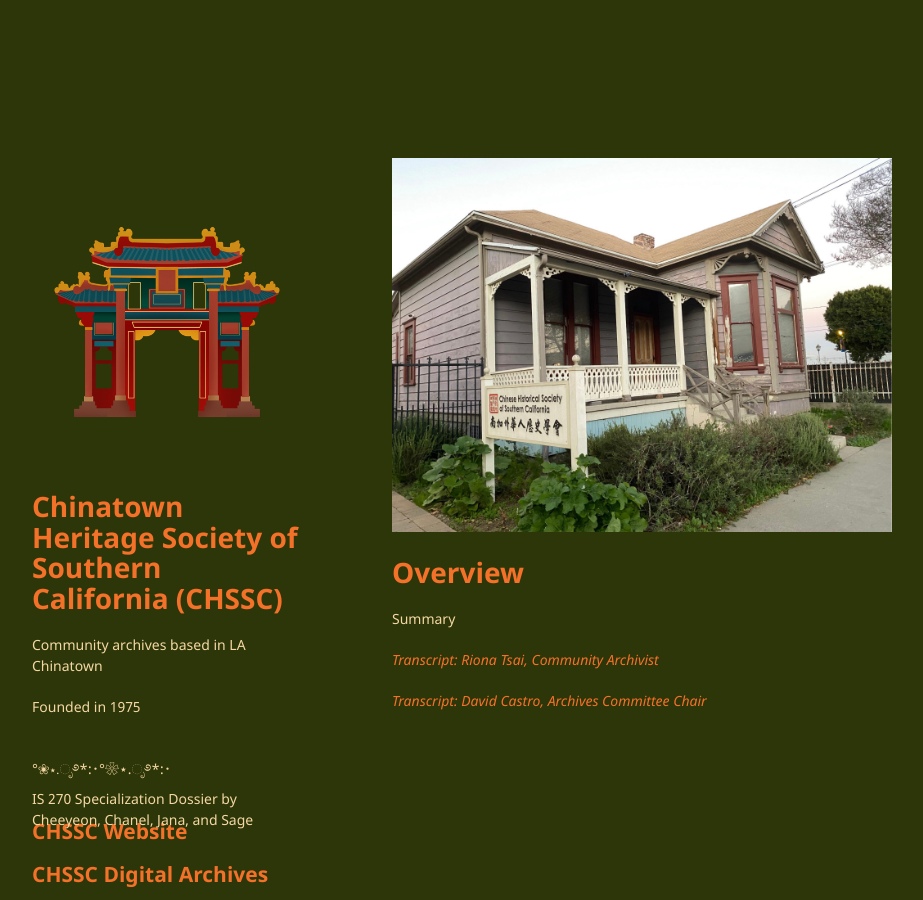
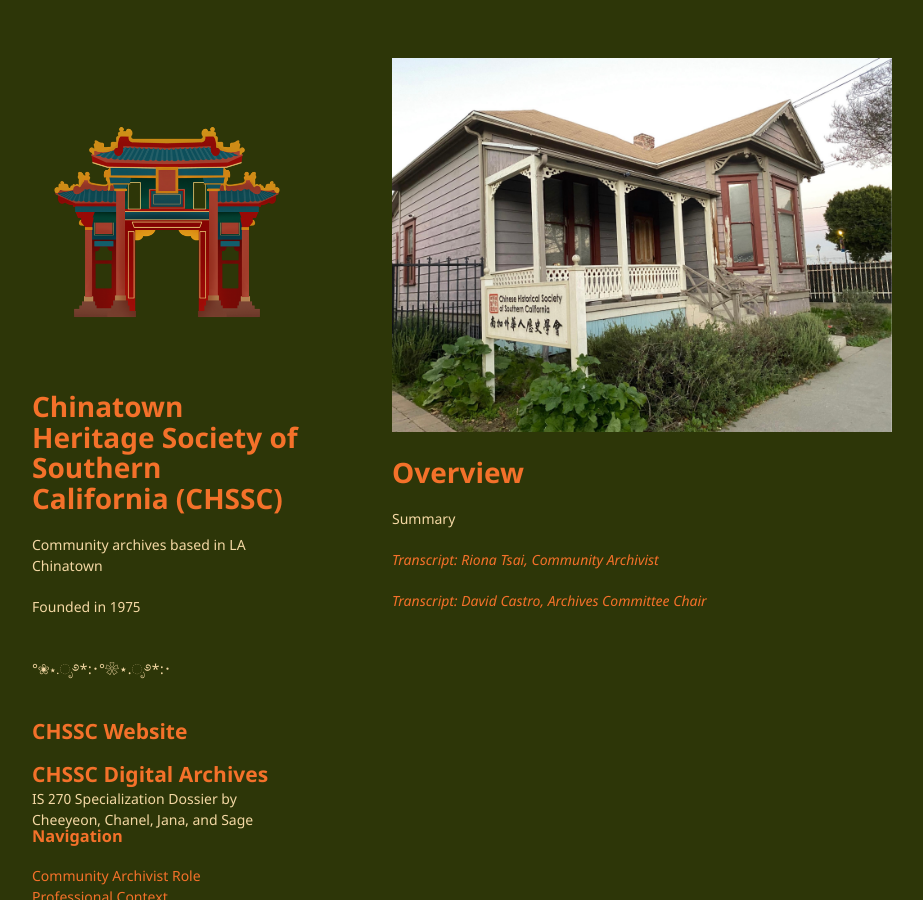
Before and after one commit to chaanelly/IS270-CHSSC, a Jekyll site: the page built from index.md, in a window 1280 px wide. Shown: the whole page, without its empty margins (178-1101 px from the left). Built offline with Jekyll 4.4.1, drawn with Linux system fonts in a browser that asks for light colours; our own code applies the rules of GitHub Pages for plain Markdown files.

Commit message:
Update default.html

```diff
--- a/_layouts/default.html
+++ b/_layouts/default.html
@@ -15,14 +15,7 @@
   <body>
     <div class="wrapper">
       <header>
-        <style>
-        div {
-        padding-top: 0px;
-        padding-right: 0px;
-        padding-bottom: 50px;
-        padding-left: 0px;
-        }
-        </style>
+
         {% if site.logo %}
           <img src="{{site.logo | relative_url}}" alt="Logo" />
         {% endif %}
@@ -69,14 +62,6 @@
 
       </section>
       <footer>
-        <style>
-        div {
-        padding-top: 100px;
-        padding-right: 0px;
-        padding-bottom: 00px;
-        padding-left: 0px;
-        }
-        </style>
 
         <p>IS 270 Specialization Dossier by Cheeyeon, Chanel, Jana, and Sage</p>
 
```
